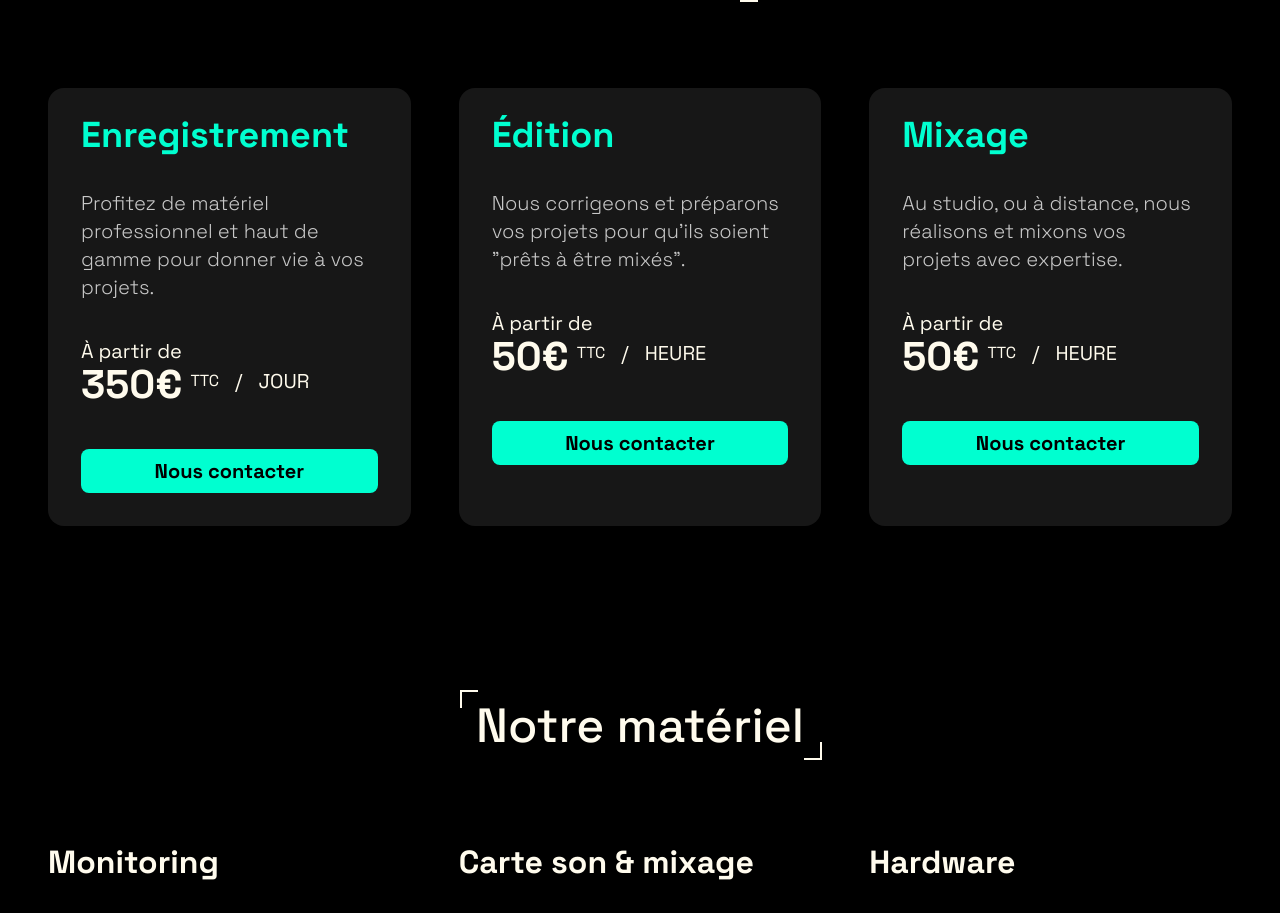
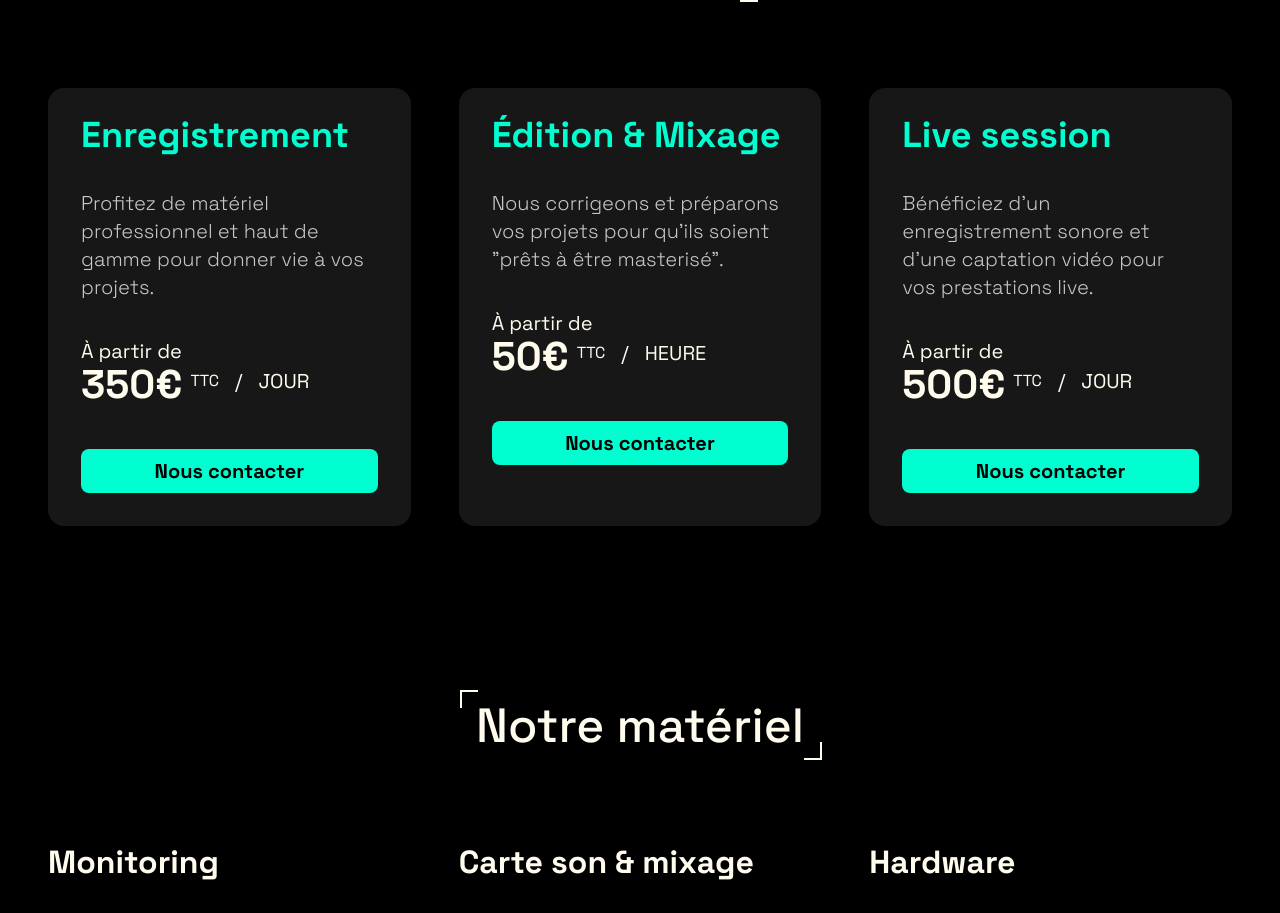
Before and after one commit to polyphoniamusic/airvalstudio-website, a Next.js app: page / in a window 1280 px wide. Shown: the part 1900-2813 px from the top of the page. Built offline with nearby package versions, Linux system fonts and the light colour scheme.

Commit message:
Update 2

```diff
--- a/pages/components/Services.js
+++ b/pages/components/Services.js
@@ -28,8 +28,8 @@ export function Services() {;
                     </div>
 
                     <div className="services-block-item">
-                        <h2 className="services-title">Édition</h2>
-                        <p className="services-text">Nous corrigeons et préparons vos projets pour qu'ils soient "prêts à être mixés".</p>
+                        <h2 className="services-title">Édition & Mixage</h2>
+                        <p className="services-text">Nous corrigeons et préparons vos projets pour qu'ils soient "prêts à être masterisé".</p>
                         <a className="services-pricing">À partir de
                             <span>50€
                                 <span>TTC
@@ -41,12 +41,12 @@ export function Services() {;
                     </div>
 
                     <div className="services-block-item">
-                        <h2 className="services-title">Mixage</h2>
-                        <p className="services-text">Au studio, ou à distance, nous réalisons et mixons vos projets avec expertise.</p>
+                        <h2 className="services-title">Live session</h2>
+                        <p className="services-text">Bénéficiez d'un enregistrement sonore et d'une captation vidéo pour vos prestations live.</p>
                         <a className="services-pricing">À partir de
-                            <span>50€
+                            <span>500€
                                 <span>TTC
-                                    <span>HEURE</span>
+                                    <span>JOUR</span>
                                 </span>
                             </span>
                         </a>
```
